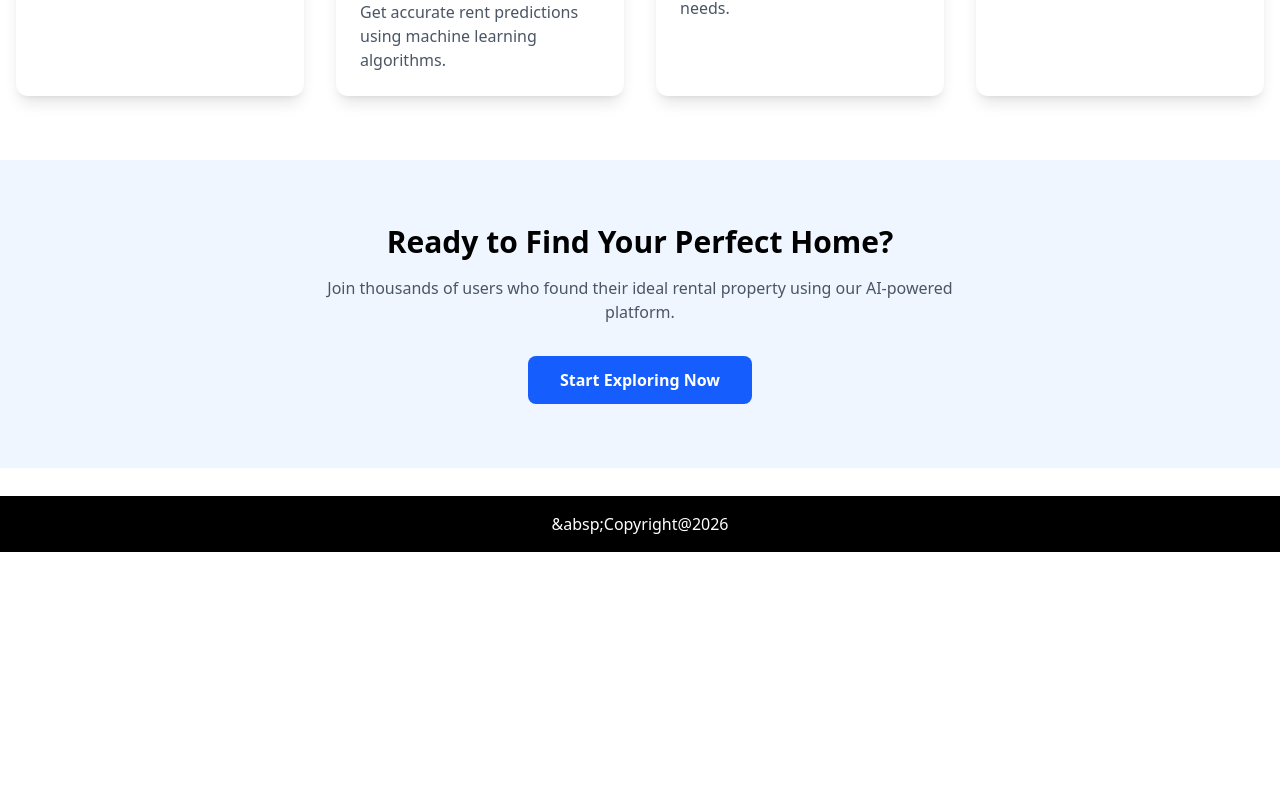
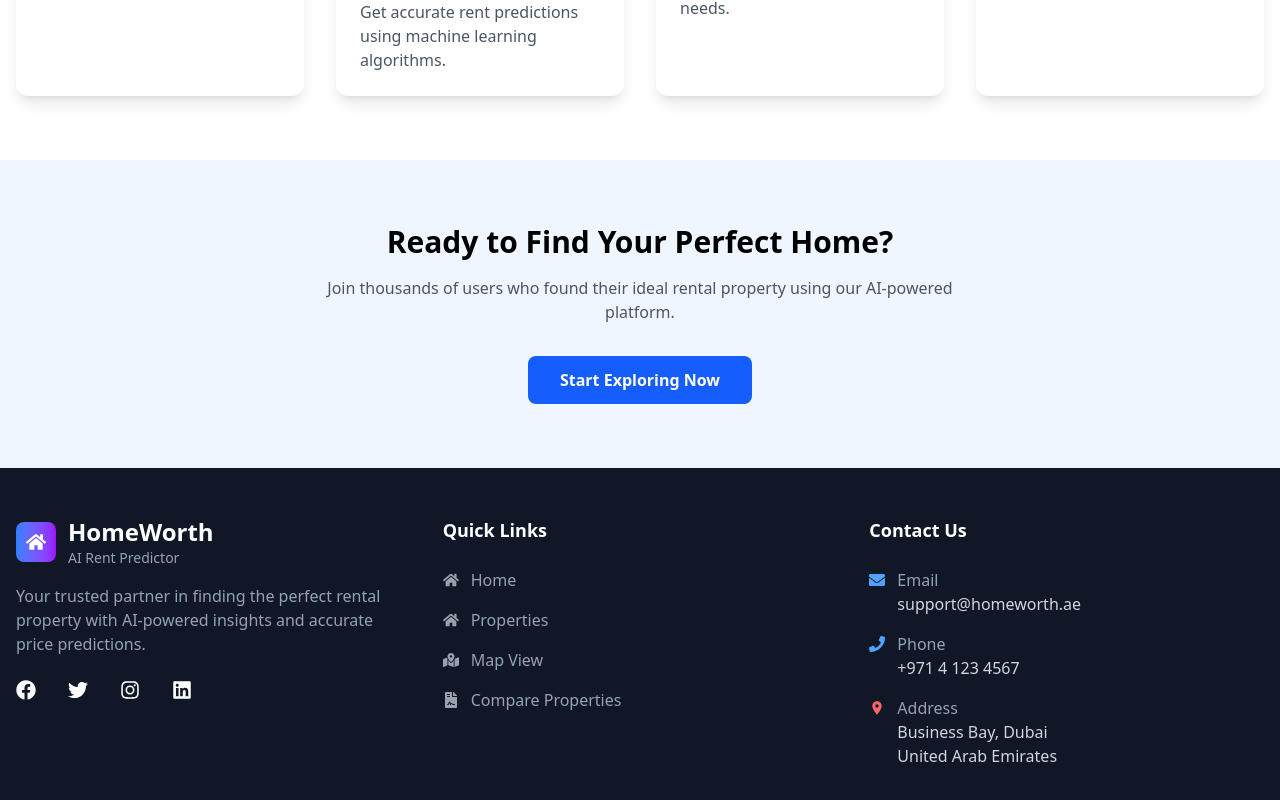
Before and after one commit to Dibithacb/Smart-Rent-Predictor, a React (Vite) app: page / in a window 1280 px wide. Shown: the part 712-1512 px from the top of the page. Before the commit the page ends 1264 px from the top, so only its background shows below. Built offline with nearby package versions, Linux system fonts and the light colour scheme; no server answers.

Commit message:
Footer Updated

```diff
--- a/src/components/Footer.jsx
+++ b/src/components/Footer.jsx
@@ -1,11 +1,130 @@
-import React from 'react'
+import React from "react";
+import {
+  FaFacebook,
+  FaInstagram,
+  FaLinkedin,
+  FaTwitter,
+  FaPhone,
+  FaHome,
+  FaMapMarkedAlt,
+  FaFileContract,
+  FaEnvelope,
+  FaLocationArrow,
+} from "react-icons/fa";
+import { MdLocationOn } from "react-icons/md";
+import { Link } from "react-router-dom";
 
 const Footer = () => {
+  const currentYear = new Date().getFullYear();
   return (
-    <div className='w-full bg-black border-0 py-4 mt-7'>
-      <p className='text-center text-white'>&absp;Copyright@2026</p>
-    </div>
-  )
-}
+    <footer className="bg-gray-900 text-white">
+      <div className="container mx-auto px-4 py-12">
+        <div className="grid grid-cols-1 md:grid-cols-2 lg:grid-cols-3 gap-8">
+          <div>
+            <div className="flex items-center space-x-3 mb-4">
+              <div className="w-10 h-10 bg-linear-to-r from-blue-500 to-purple-600 rounded-lg flex items-center justify-center">
+                <FaHome className="text-white text-xl" />
+              </div>
+              <div>
+                <h2 className="text-2xl font-bold">HomeWorth</h2>
+                <p className="text-gray-400 text-sm">AI Rent Predictor</p>
+              </div>
+            </div>
+            <p className="text-gray-400 mb-6">
+              Your trusted partner in finding the perfect rental property with
+              AI-powered insights and accurate price predictions.
+            </p>
+            <div className="flex space-x-4 gap-4">
+              <a href="">
+                <FaFacebook size={20} />
+              </a>
+              <a href="">
+                <FaTwitter size={20} />
+              </a>
+              <a href="">
+                <FaInstagram size={20} />
+              </a>
+              <a href="">
+                <FaLinkedin size={20} />
+              </a>
+            </div>
+          </div>
 
-export default Footer
+          <div>
+            <h3 className="text-lg font-semibold mb-6">Quick Links</h3>
+            <ul className="space-y-4">
+              <li>
+                <Link
+                  to="/"
+                  className="text-gray-400 hover:text-white transition-all flex items-center"
+                >
+                  <FaHome className="mr-3" size={16} />
+                  Home
+                </Link>
+              </li>
+              <li>
+                <Link
+                  to="/properties"
+                  className="text-gray-400 hover:text-white transition-all flex items-center"
+                >
+                  <FaHome className="mr-3" size={16} />
+                  Properties
+                </Link>
+              </li>
+              <li>
+                <Link
+                  to="/map"
+                  className="text-gray-400 hover:text-white transition-all flex items-center"
+                >
+                  <FaMapMarkedAlt className="mr-3" size={16} />
+                  Map View
+                </Link>
+              </li>
+              <li>
+                <Link
+                  to="/compare"
+                  className="text-gray-400 hover:text-white transition-all flex items-center"
+                >
+                  <FaFileContract className="mr-3" size={16} />
+                  Compare Properties
+                </Link>
+              </li>
+            </ul>
+          </div>
+
+          <div>
+            <h3 className="text-lg font-semibold mb-6">Contact Us</h3>
+            <ul className="space-y-4">
+              <li className="flex items-start">
+                <FaEnvelope className="mt-1 mr-3 text-blue-400" size={16} />
+                <div>
+                  <span className="text-gray-400">Email</span>
+                  <p className="text-gray-300">support@homeworth.ae</p>
+                </div>
+              </li>
+              <li className="flex items-start">
+                <FaPhone className="mt-1 mr-3 text-blue-400" size={16} />
+                <div>
+                  <span className="text-gray-400">Phone</span>
+                  <p className="text-gray-300">+971 4 123 4567</p>
+                </div>
+              </li>
+              <li className="flex items-start">
+                <MdLocationOn className="mt-1 mr-3 text-red-400" size={16} />
+                <div>
+                  <span className="text-gray-400">Address</span>
+                  <p className="text-gray-300">Business Bay, Dubai<br />
+                    United Arab Emirates</p>
+                </div>
+              </li>
+            </ul>
+          </div>
+
+
+        </div>
+      </div>
+    </footer>
+  );
+};
+
+export default Footer;
--- a/src/components/Properties.jsx
+++ b/src/components/Properties.jsx
@@ -99,7 +99,7 @@ const Properties = () => {
     }
     if (filters.bedrooms) {
       filtered = filtered.filter(
-        (p) => p.bedrooms === filters.bedrooms // FIXED: should be p.bedrooms not p.location.bedrooms
+        (p) => p.bedrooms === filters.bedrooms
       );
     }
     if (filters.priceRange) {
```
